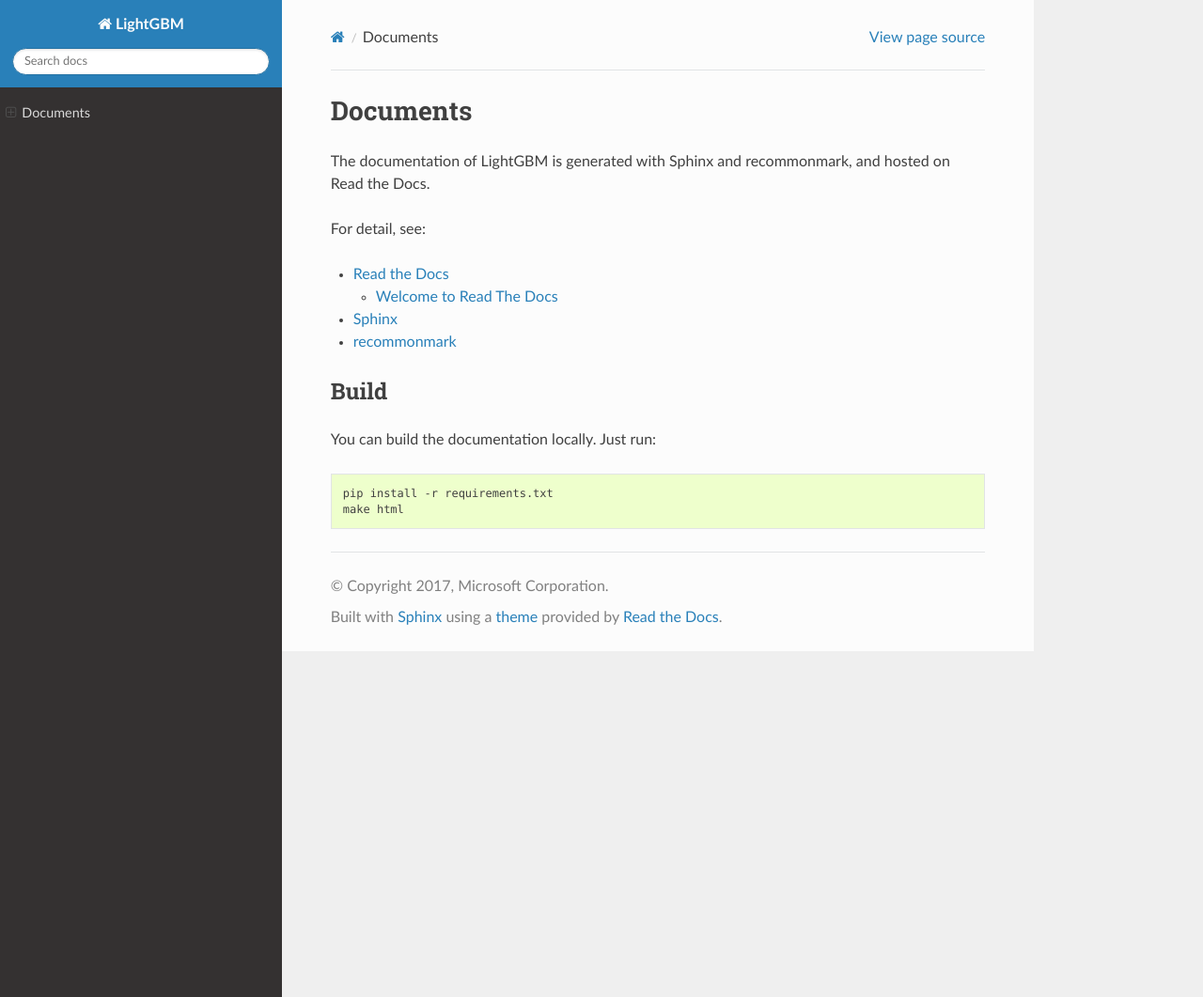
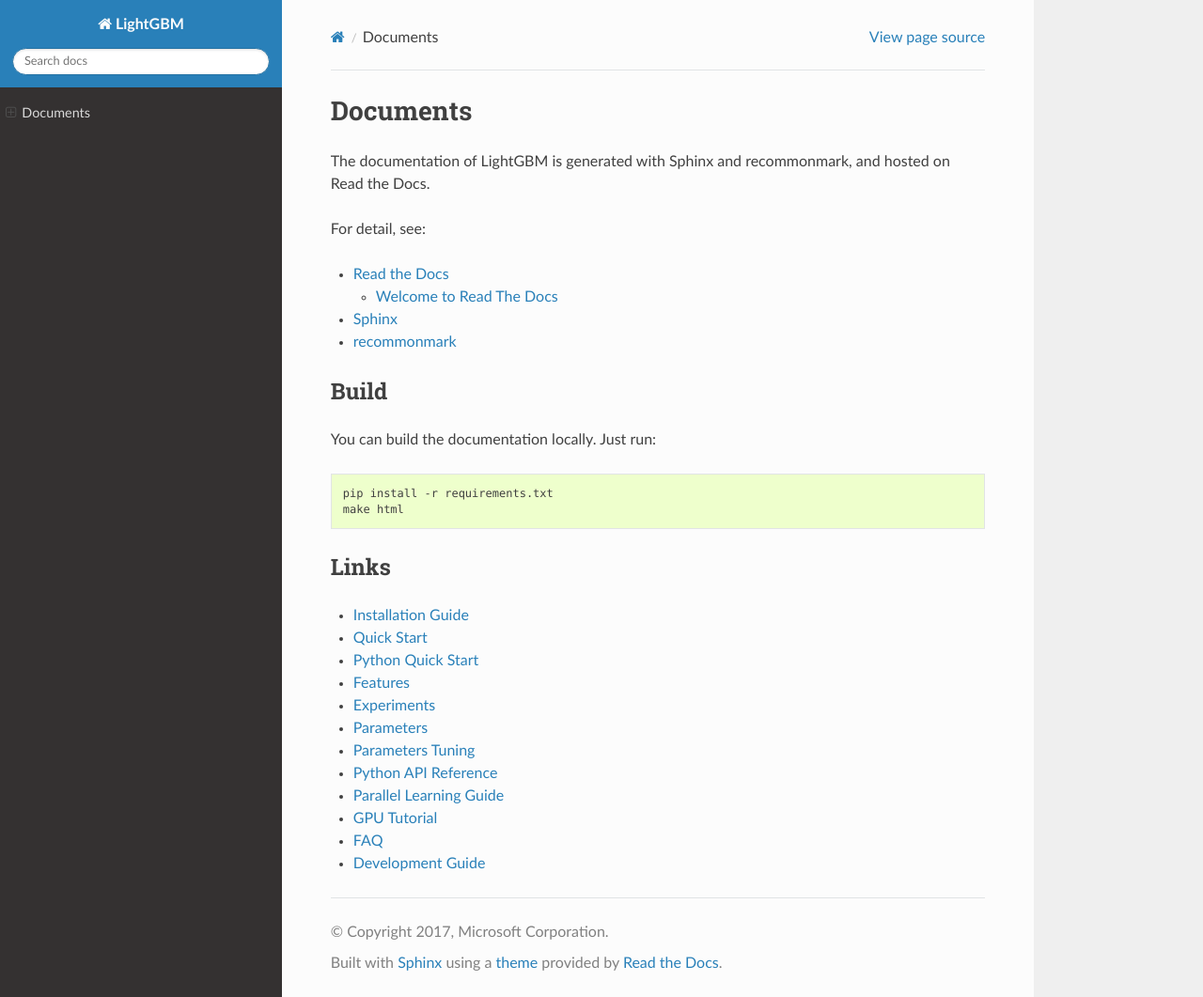
Before and after one commit to microsoft/LightGBM, a Sphinx documentation site: the page built from docs/README.md, in a window 1280 px wide and 1061 px high. Shown: the whole window at 94% size. Built offline with Sphinx 7.4.7 and the Read the Docs theme 2.0.0, drawn with Linux system fonts in a browser that asks for light colours.

Commit message:
docs: put original docs back

````diff
--- a/docs/README.md
+++ b/docs/README.md
@@ -4,10 +4,10 @@
 
 For detail, see:
 
-- [Read the Docs](https://readthedocs.org/)
-  - [Welcome to Read The Docs](http://docs.readthedocs.io/)
-- [Sphinx](http://www.sphinx-doc.org/)
-- [recommonmark](https://recommonmark.readthedocs.io/)
+* [Read the Docs](https://readthedocs.org/)
+  * [Welcome to Read The Docs](http://docs.readthedocs.io/)
+* [Sphinx](http://www.sphinx-doc.org/)
+* [recommonmark](https://recommonmark.readthedocs.io/)
 
 ## Build
 
@@ -17,3 +17,18 @@
 pip install -r requirements.txt
 make html
 ```
+
+## Links
+
+* [Installation Guide](https://github.com/Microsoft/LightGBM/wiki/Installation-Guide)
+* [Quick Start](./Quick-Start.md)
+* [Python Quick Start](./Python-intro.md)
+* [Features](https://github.com/Microsoft/LightGBM/wiki/Features)
+* [Experiments](https://github.com/Microsoft/LightGBM/wiki/Experiments)
+* [Parameters](./Parameters.md)
+* [Parameters Tuning](./Parameters-tuning.md)
+* [Python API Reference](./Python-API.md)
+* [Parallel Learning Guide](https://github.com/Microsoft/LightGBM/wiki/Parallel-Learning-Guide)
+* [GPU Tutorial](./GPU-Tutorial.md)
+* [FAQ](./FAQ.md)
+* [Development Guide](./development.md)
````
Also changed, not shown: docs/general/Readme.md (deleted, +0 -14 lines), docs/FAQ.md (renamed from docs/general/FAQ.md), docs/GPU-Performance.md (renamed from docs/general/GPU-Performance.md), docs/GPU-Targets.md (renamed from docs/general/GPU-Targets.md), docs/GPU-Tutorial.md (renamed from docs/general/GPU-Tutorial.md), docs/GPU-Windows.md (renamed from docs/general/GPU-Windows.md), docs/Installation-Guide.md (renamed from docs/general/Installation-Guide.md), docs/Key-Events.md (renamed from docs/general/Key-Events.md), docs/Parallel-Learning-Guide.md (renamed from docs/general/Parallel-Learning-Guide.md), docs/Parameters-tuning.md (renamed from docs/general/Parameters-tuning.md), docs/Parameters.md (renamed from docs/general/Parameters.md), docs/Python-API.md (renamed from docs/general/Python-API.md), docs/Python-intro.md (renamed from docs/general/Python-intro.md), docs/Quick-Start.md (renamed from docs/general/Quick-Start.md), 1 more files.
